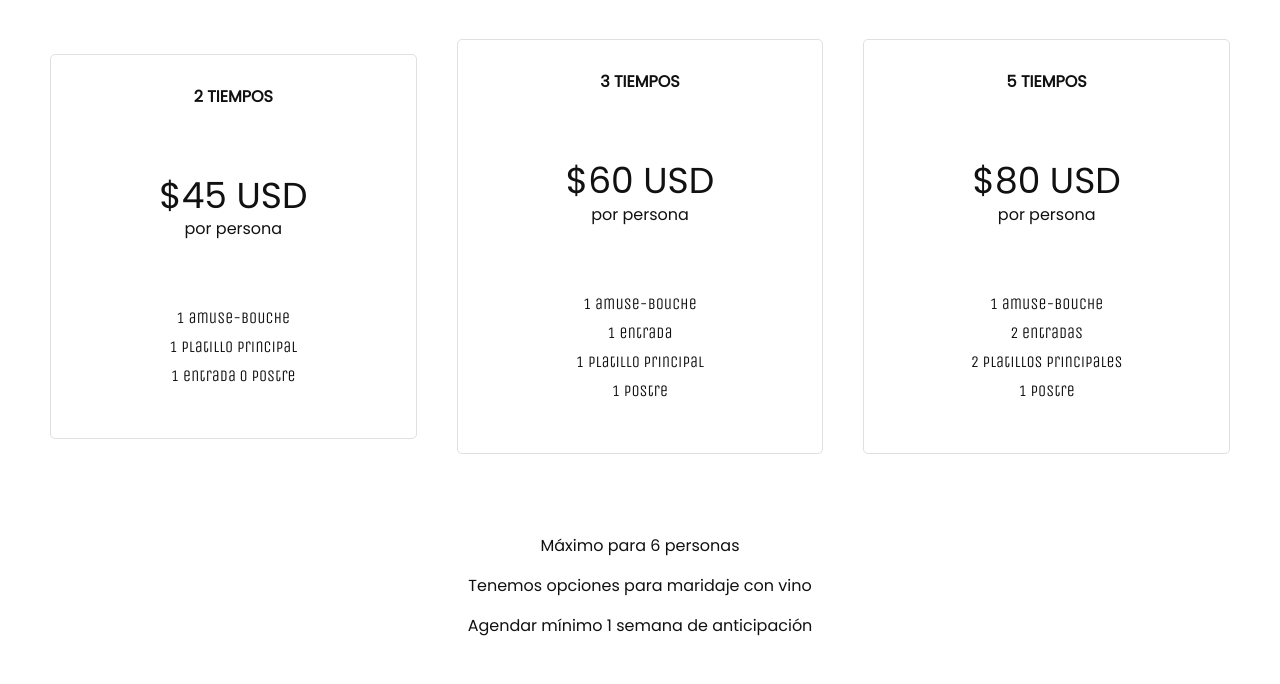
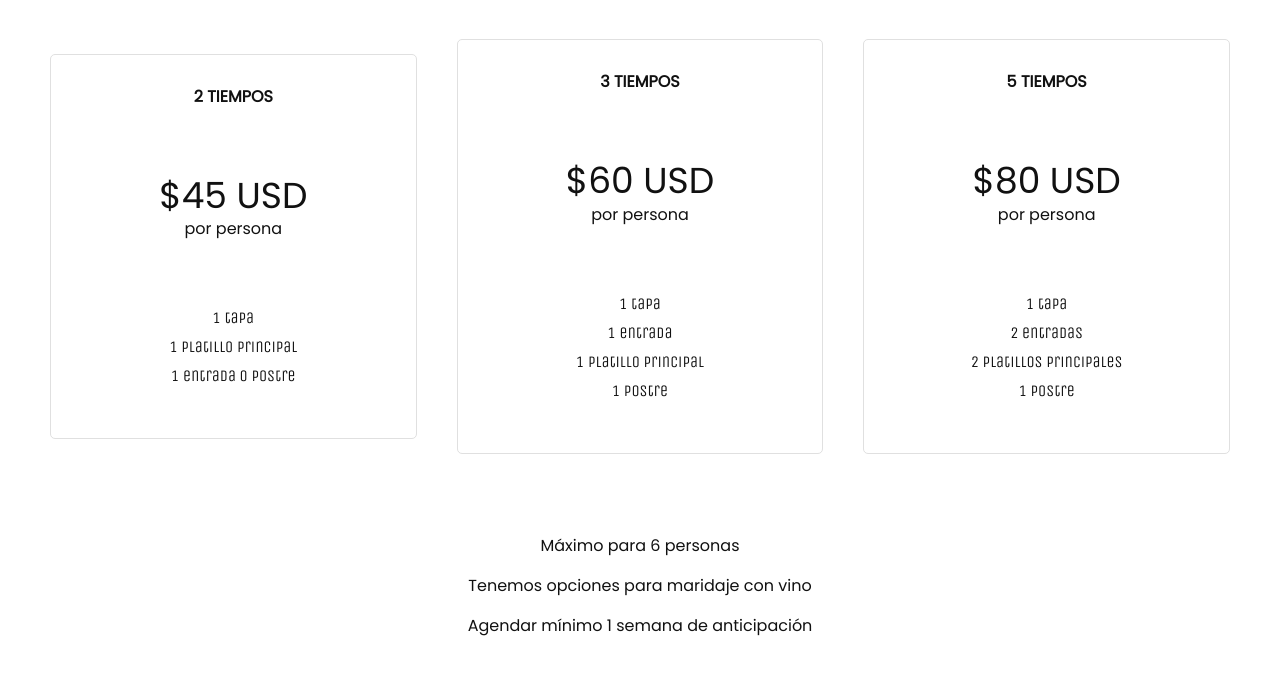
Before and after one commit to reneloperena/ticiana, a website: page index.html in a window 1280 px wide. Shown: the part 5102-5786 px from the top of the page. Drawn offline with nearby package versions, Linux system fonts and the light colour scheme.

Commit message:
Add change pricing to tapas

```diff
--- a/index.html
+++ b/index.html
@@ -328,7 +328,7 @@
           <p class="disclaimer">por persona</p>
           <hr>
           <ul class="features">
-            <li>1 amuse-bouche</li>
+            <li>1 tapa</li>
             <li>1 platillo principal</li>
             <li>1 entrada o postre</li>
           </ul>
@@ -342,7 +342,7 @@
           <p class="disclaimer">por persona</p>
           <hr>
           <ul class="features">
-            <li>1 amuse-bouche</li>
+            <li>1 tapa</li>
             <li>1 entrada</li>
             <li>1 platillo principal</li>
             <li>1 postre</li>
@@ -357,7 +357,7 @@
           <p class="disclaimer">por persona</p>
           <hr>
           <ul class="features">
-            <li>1 amuse-bouche</li>
+            <li>1 tapa</li>
             <li>2 entradas</li>
             <li>2 platillos principales</li>
             <li>1 postre</li>
```
